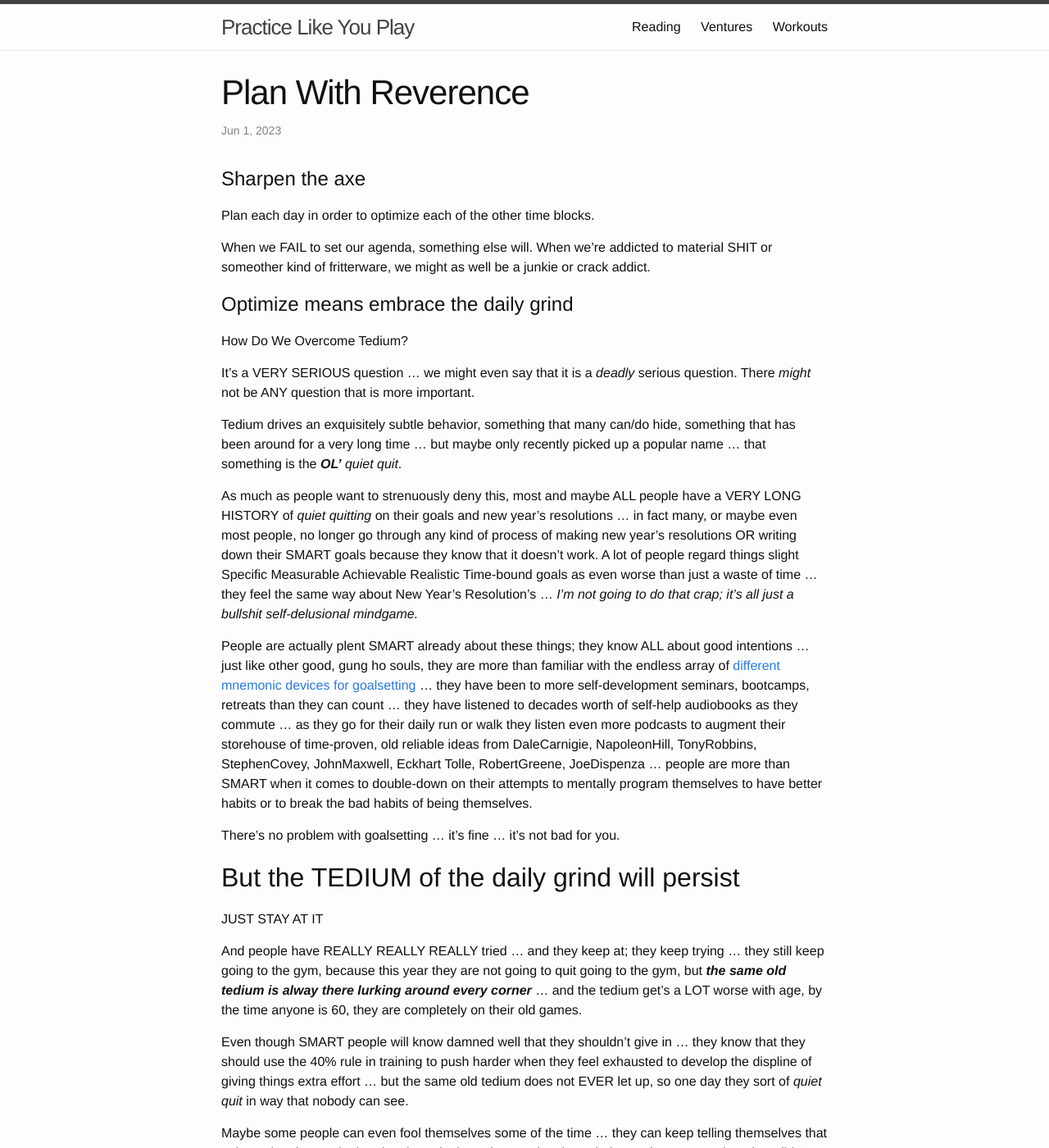
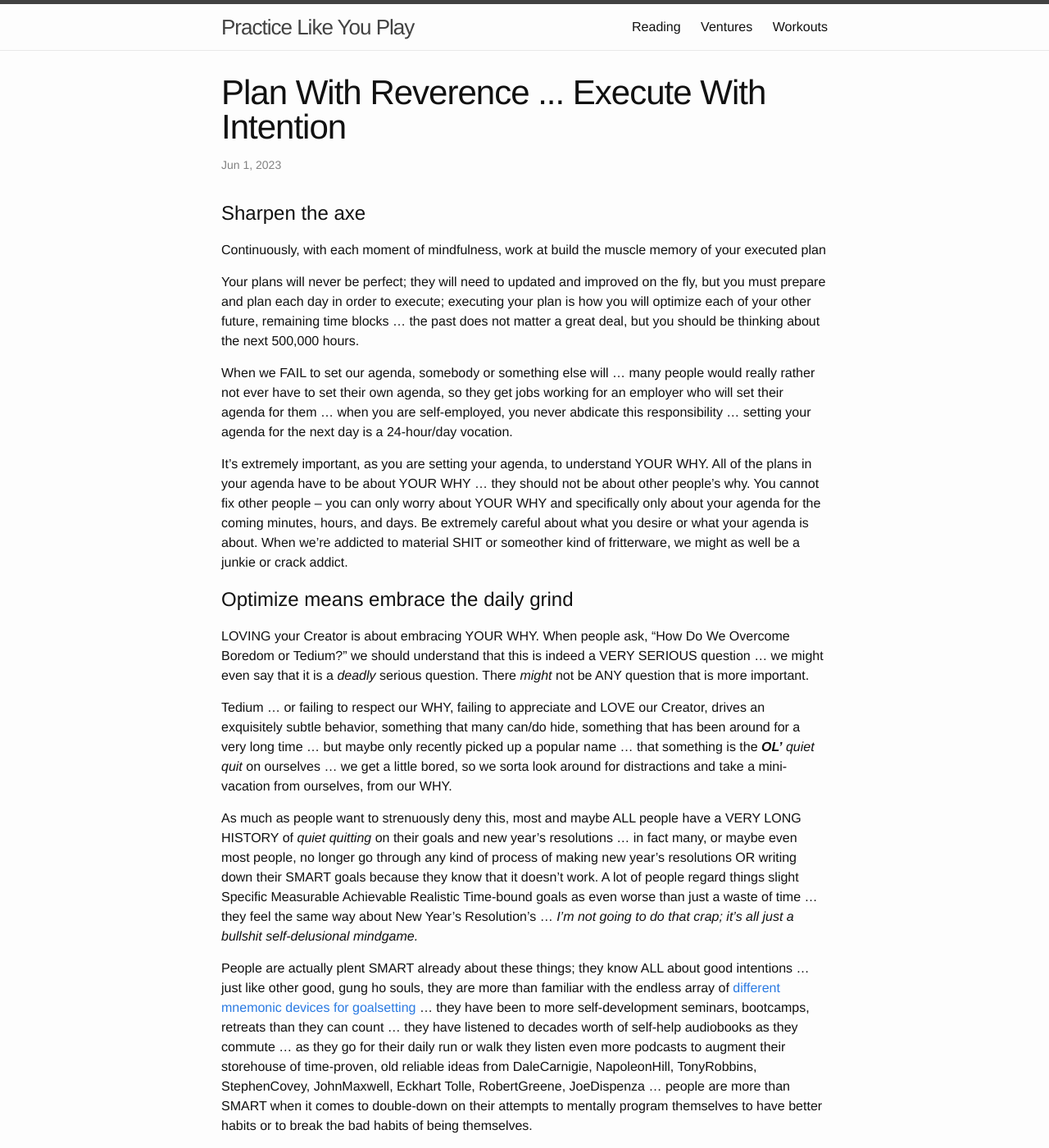
Before and after one commit to plyp-us/plyp-us.github.io, a Jekyll site: the page built from _posts/2023-06-01-plan-with-reverence.md, in a window 1280 px wide and 1400 px high. Shown: the whole window at 82% size. Built offline with Jekyll 4.4.1, drawn with Linux system fonts in a browser that asks for light colours.

Commit message:
do not quiet quit on your WHY

```diff
--- a/_posts/2023-06-01-plan-with-reverence.md
+++ b/_posts/2023-06-01-plan-with-reverence.md
@@ -1,6 +1,7 @@
 ---
 layout: post
-title:  "Plan With Reverence"
+title:  "Plan With Reverence ... Execute With Intention"
+subtitle:  "Continuously Sharpen The Axe ... Build the Muscle Memory of Your Plan"
 date:   2023-06-01 4:30:00
 categories: template
 ---
@@ -8,17 +9,19 @@ categories: template
 
 # Sharpen the axe
 
-Plan each day in order to optimize each of the other time blocks.
+Continuously, with each moment of mindfulness, work at build the muscle memory of your executed plan
 
-When we FAIL to set our agenda, something else will. When we're addicted to material SHIT or someother kind of fritterware, we might as well be a junkie or crack addict.
+Your plans will never be perfect; they will need to updated and improved on the fly, but you must prepare and plan each day in order to execute; executing your plan is how you will optimize each of your other future, remaining time blocks ... the past does not matter a great deal, but you should be thinking about the next 500,000 hours.
+
+When we FAIL to set our agenda, somebody or something else will ... many people would really rather not ever have to set their own agenda, so they get jobs working for an employer who will set their agenda for them ... when you are self-employed, you never abdicate this responsibility ... setting your agenda for the next day is a 24-hour/day vocation.
+
+It's extremely important, as you are setting your agenda, to understand YOUR WHY. All of the plans in your agenda have to be about YOUR WHY ... they should not be about other people's why. You cannot fix other people -- you can only worry about YOUR WHY and specifically only about your agenda for the coming minutes, hours, and days. Be extremely careful about what you desire or what your agenda is about. When we're addicted to material SHIT or someother kind of fritterware, we might as well be a junkie or crack addict.
 
 # Optimize means embrace the daily grind
 
-How Do We Overcome Tedium?
+LOVING your Creator is about embracing YOUR WHY. When people ask, "How Do We Overcome Boredom or Tedium?" we should understand that this is indeed a VERY SERIOUS question ... we might even say that it is a *deadly* serious question. There *might* not be ANY question that is more important.
 
-It's a VERY SERIOUS question ... we might even say that it is a *deadly* serious question. There *might* not be ANY question that is more important.
-
-Tedium drives an exquisitely subtle behavior, something that many can/do hide, something that has been around for a very long time ... but maybe only recently picked up a popular name ... that something is the ***OL'*** *quiet quit*.
+Tedium ... or failing to respect our WHY, failing to appreciate and LOVE our Creator, drives an exquisitely subtle behavior, something that many can/do hide, something that has been around for a very long time ... but maybe only recently picked up a popular name ... that something is the ***OL'*** *quiet quit* on ourselves ... we get a little bored, so we sorta look around for distractions and take a mini-vacation from ourselves, from our WHY.
 
 As much as people want to strenuously deny this, most and maybe ALL people have a VERY LONG HISTORY of *quiet quitting* on their goals and new year's resolutions ... in fact many, or maybe even most people, no longer go through any kind of process of making new year's resolutions OR writing down their SMART goals because they know that it doesn't work. A lot of people regard things slight Specific Measurable Achievable Realistic Time-bound goals as even worse than just a waste of time ... they feel the same way about New Year's Resolution's ... *I'm not going to do that crap; it's all just a bullshit self-delusional mindgame.*
 
```
